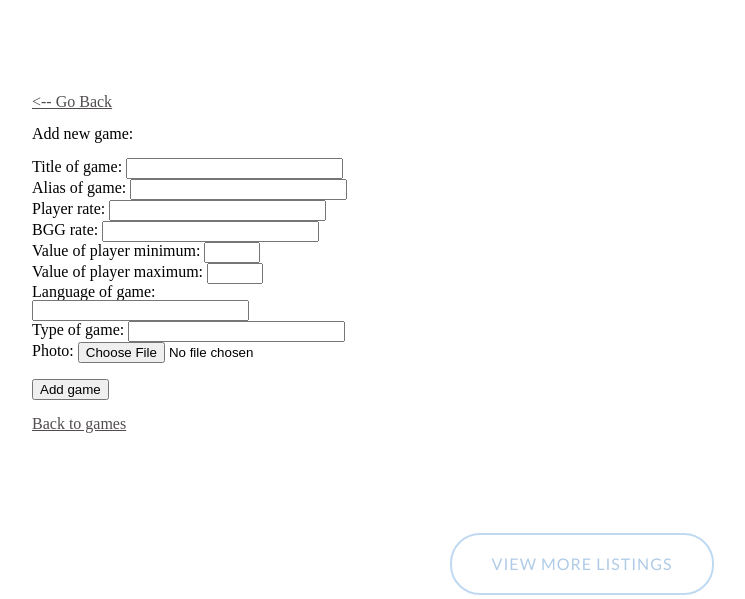
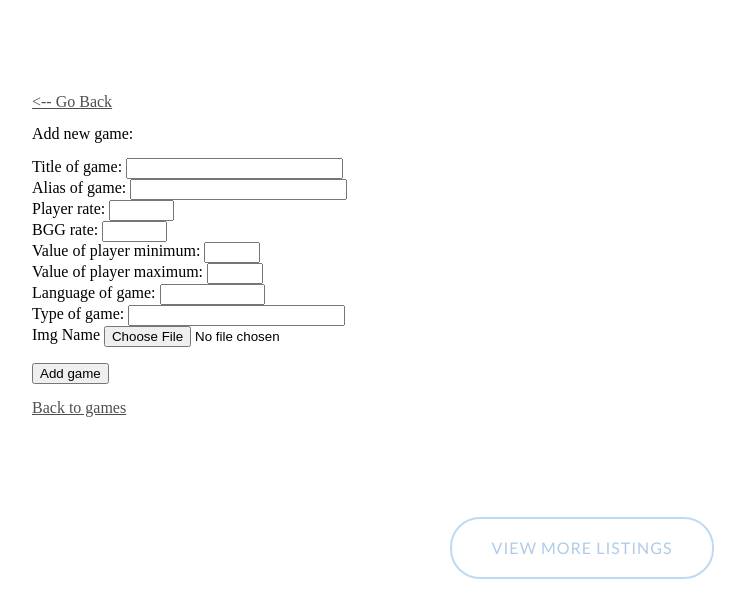
Before and after one commit to BulgakovMax/Exchange_games, a Flask app: page /add_game in a window 1280 px wide. Shown: the part 522-1121 px from the top of the page, without its empty margins (58-803 px from the left). Run offline with Flask 2, Linux system fonts and the light colour scheme; parts of the project's set-up code (start-up, migrations or seed data) failed here and were passed over.

Commit message:
Add gitignore, some changes in Game files

```diff
--- a/src/api_blueprint/marshal_structure.py
+++ b/src/api_blueprint/marshal_structure.py
@@ -1,4 +1,5 @@
 from flask_restful import fields
+
 
 game_structure = {
     "title": fields.String,
@@ -9,7 +10,7 @@ game_structure = {
     "player_max": fields.Integer,
     "language": fields.String,
     "type": fields.String,
-    "photo": fields.String
+    "img_name": fields.String
 }
 
 user_structure = {
--- a/src/blueprint/game_blueprint.py
+++ b/src/blueprint/game_blueprint.py
@@ -18,13 +18,13 @@ game_bp = Blueprint('game',
 class AddGameForm(FlaskForm):
     game_title = StringField('Title of game:', validators=[DataRequired()])
     game_alias = StringField('Alias of game:', validators=[DataRequired()])
-    player_rate = FloatField('Player rate:',  [validators.number_range(0, 10), validators.DataRequired()])
-    bgg_rate = FloatField('BGG rate:',  [validators.number_range(0, 10), validators.DataRequired()])
-    player_min = IntegerField('Value of player minimum:',  [validators.number_range(1, 20), validators.DataRequired()])
-    player_max = IntegerField('Value of player maximum:',  [validators.number_range(1, 20), validators.DataRequired()])
+    player_rate = FloatField('Player rate:', [validators.number_range(0, 10), validators.DataRequired()])
+    bgg_rate = FloatField('BGG rate:', [validators.number_range(0, 10), validators.DataRequired()])
+    player_min = IntegerField('Value of player minimum:', [validators.number_range(1, 20), validators.DataRequired()])
+    player_max = IntegerField('Value of player maximum:', [validators.number_range(1, 20), validators.DataRequired()])
     language = StringField('Language of game:', validators=[DataRequired()])
     game_type = StringField('Type of game:', validators=[DataRequired()])
-    img_name = FileField('Photo:')
+    img_name = FileField()
 
     submit = SubmitField('Add game')
 
@@ -37,8 +37,7 @@ def get_game(value=None):
         game = GameModel.query.get(value)
         return render_template('game.html',
                                title='Game',
-                               game=game,
-                               img_name=game['img_name']
+                               game=game
                                )
     return render_template('games.html',
                            title='List Of Games',
@@ -60,7 +59,7 @@ def add_game():
                 "player_max": request.form.get('player_max'),
                 "language": request.form.get('language'),
                 "type": request.form.get('game_type'),
-                'img_name': upload_image(request.files['game_image'])
+                'img_name': upload_image(request.files['img_name'])
             }
             new_post = GameModel(**data)
             db.session.add(new_post)
--- a/src/templates/add_game.html
+++ b/src/templates/add_game.html
@@ -24,35 +24,35 @@
         </div>
         <div>
             {{ form.player_rate.label }}
-            {{ form.player_rate(size=24) }}
+            {{ form.player_rate(size=5) }}
             {% for error in form.game_title.errors %}
                 <span style="color: red;">[{{ error }}]</span>
             {% endfor %}
         </div>
         <div>
             {{ form.bgg_rate.label }}
-            {{ form.bgg_rate(size=24) }}
+            {{ form.bgg_rate(size=5) }}
             {% for error in form.game_alias.errors %}
                 <span style="color: red;">[{{ error }}]</span>
             {% endfor %}
         </div>
                 <div>
             {{ form.player_min.label }}
-            {{ form.player_min(size=24) }}
+            {{ form.player_min(size=5) }}
             {% for error in form.game_title.errors %}
                 <span style="color: red;">[{{ error }}]</span>
             {% endfor %}
         </div>
         <div>
             {{ form.player_max.label }}
-            {{ form.player_max(size=24) }}
+            {{ form.player_max(size=5) }}
             {% for error in form.game_alias.errors %}
                 <span style="color: red;">[{{ error }}]</span>
             {% endfor %}
         </div>
                 <div>
             {{ form.language.label }}
-            {{ form.language(size=24) }}
+            {{ form.language(size=10) }}
             {% for error in form.game_title.errors %}
                 <span style="color: red;">[{{ error }}]</span>
             {% endfor %}
--- a/src/templates/game.html
+++ b/src/templates/game.html
@@ -2,7 +2,7 @@
 {% block main %}
 <h1>{{game.title}}</h1>
 
-<img src="{{ url_for('game.static', filename=img_name) }}" alt="{{ title }}" width="200" height="200" >
+
 <h3> Player rate: {{ game.player_rate}} </h3>
 <h3> BGG rate: {{ game.bgg_rate }} </h3>
 <h3> Minimum players: {{ game.player_min }} </h3>
```
Also changed, not shown: 1 other file.
